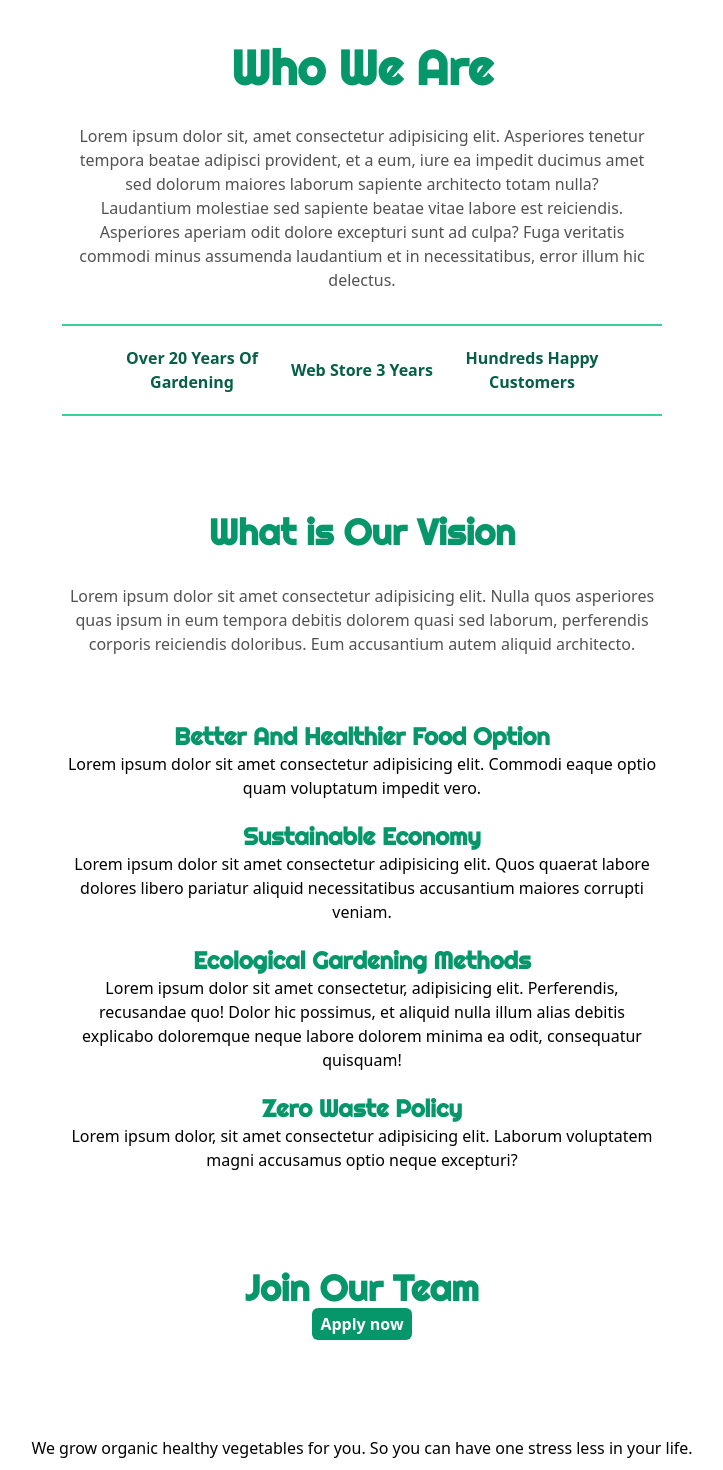
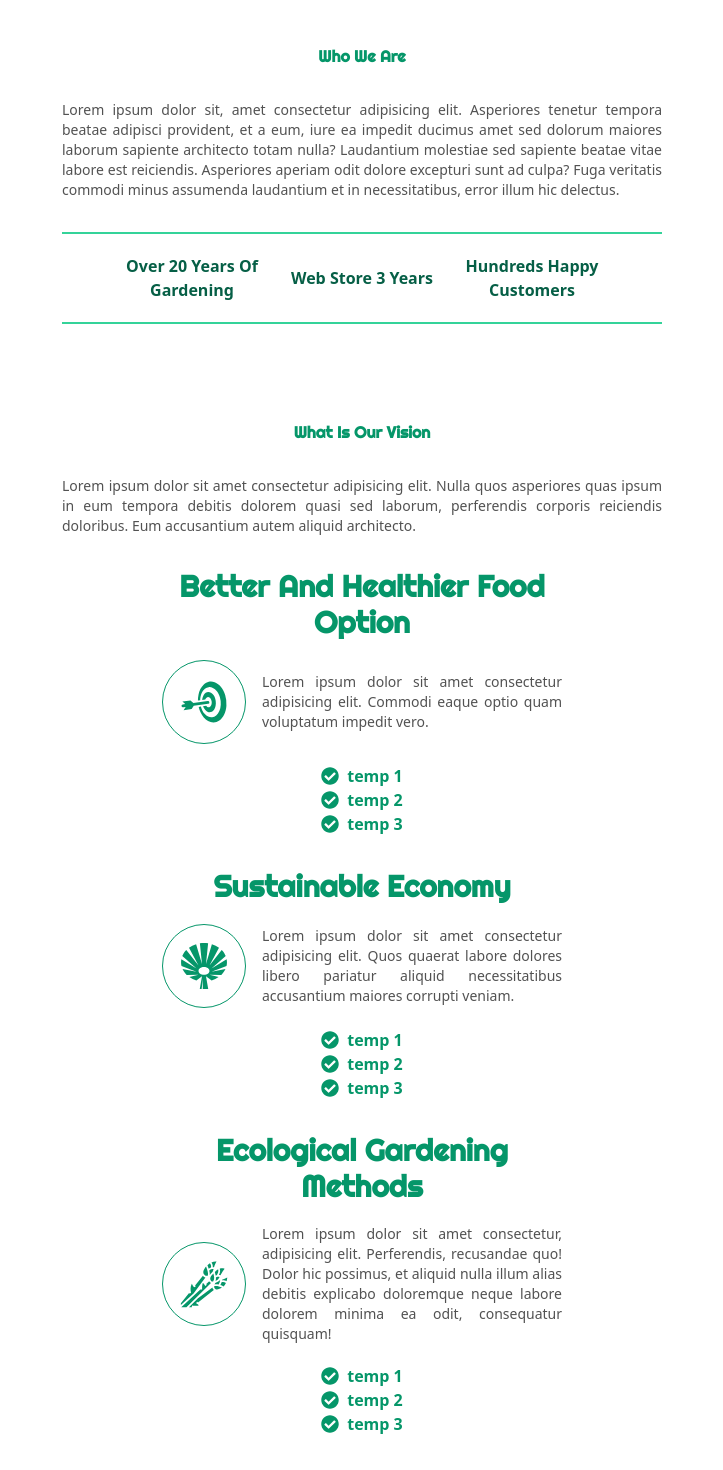
Before and after one commit to mojotron/shopping-cart, a React (Vite) app: page /about in a window 1280 px wide. Shown: the part 100-1570 px from the top of the page, without its empty margins (278-1001 px from the left). Built offline with nearby package versions, Linux system fonts and the light colour scheme.

Commit message:
add about page structure

```diff
--- a/src/pages/AboutPage/AboutPage.tsx
+++ b/src/pages/AboutPage/AboutPage.tsx
@@ -1,16 +1,78 @@
+import {
+  GiBullseye as IconTarget,
+  GiAbstract079 as IconFlower,
+  GiArrowDunk as IconNoWaste,
+  GiAsparagus as IconGarden,
+} from 'react-icons/gi';
+import { ReactNode } from 'react';
 import Button from '../../ui/Button/Button';
 import CheckLabel from '../../ui/CheckLabel/CheckLabel';
+import Heading from '../../ui/Heading/Heading';
+import PageSection from '../../ui/PageSection/PageSection';
+import Paragraph from '../../ui/Paragraph/Paragraph';
+import Banner from './components/Banner';
+import { useNavigate } from 'react-router-dom';
 
-// const TextBlock = () => {};
+type VisionType = {
+  title: string;
+  text: string;
+  icon: ReactNode;
+  bullets: string[];
+};
+const visionConfig: VisionType[] = [
+  {
+    title: 'better and healthier food option',
+    text: 'Lorem ipsum dolor sit amet consectetur adipisicing elit. Commodi eaque optio quam voluptatum impedit vero.',
+    icon: <IconTarget size={50} />,
+    bullets: ['temp 1', 'temp 2', 'temp 3'],
+  },
+  {
+    title: 'sustainable economy',
+    text: 'Lorem ipsum dolor sit amet consectetur adipisicing elit. Quos quaerat labore dolores libero pariatur aliquid necessitatibus accusantium maiores corrupti veniam.',
+    icon: <IconFlower size={50} />,
+    bullets: ['temp 1', 'temp 2', 'temp 3'],
+  },
+  {
+    title: 'ecological gardening methods',
+    text: 'Lorem ipsum dolor sit amet consectetur, adipisicing elit. Perferendis, recusandae quo! Dolor hic possimus, et aliquid nulla illum alias debitis explicabo doloremque neque labore dolorem minima ea odit, consequatur quisquam!',
+    icon: <IconGarden size={50} />,
+    bullets: ['temp 1', 'temp 2', 'temp 3'],
+  },
+  {
+    title: 'zero waste policy',
+    text: 'Lorem ipsum dolor, sit amet consectetur adipisicing elit. Laborum voluptatem magni accusamus optio neque excepturi?',
+    icon: <IconNoWaste size={50} />,
+    bullets: ['temp 1', 'temp 2', 'temp 3'],
+  },
+];
+
+const VisionBlock = ({ data }: { data: VisionType }) => {
+  return (
+    <div className="w-[400px] flex flex-col items-center gap-5">
+      <Heading level={3}>{data.title}</Heading>
+      <div className="flex items-center gap-4">
+        <div className="border border-emerald-600 rounded-full p-4 text-emerald-600">
+          {data.icon}
+        </div>
+        <Paragraph size="small">{data.text}</Paragraph>
+      </div>
+
+      <ul>
+        {data.bullets.map((ele) => (
+          <CheckLabel key={ele} label={ele} />
+        ))}
+      </ul>
+    </div>
+  );
+};
 
 const AboutPage = () => {
+  const navigate = useNavigate();
   return (
     <main className="flex flex-col gap-24 items-center text-center">
-      <section className="flex flex-col gap-8 max-w-[600px]">
-        <h1 className="font-bold text-5xl font-righteous text-emerald-600">
-          Who We Are
-        </h1>
-        <p className="text-neutral-600 px-4">
+      <PageSection>
+        <Heading level={1}>Who We Are</Heading>
+        <Paragraph size="small">
           Lorem ipsum dolor sit, amet consectetur adipisicing elit. Asperiores
           tenetur tempora beatae adipisci provident, et a eum, iure ea impedit
           ducimus amet sed dolorum maiores laborum sapiente architecto totam
@@ -18,80 +80,42 @@ const AboutPage = () => {
           reiciendis. Asperiores aperiam odit dolore excepturi sunt ad culpa?
           Fuga veritatis commodi minus assumenda laudantium et in
           necessitatibus, error illum hic delectus.
-        </p>
-        <div className="max-w-[600px] text-center font-lg font-bold text-emerald-800 border-y-2 border-emerald-400 flex items-center justify-center gap-5 p-5 capitalize">
-          <p className="w-[150px]">over 20 years of gardening</p>
-          <p className="w-[150px]">web Store 3 years</p>
-          <p className="w-[150px]">hundreds happy customers</p>
-        </div>
-      </section>
-      <section className="flex flex-col gap-8 max-w-[600px]">
-        <h2 className="font-bold text-4xl font-righteous text-emerald-600">
-          What is Our Vision
-        </h2>
-        <p className="text-neutral-600">
+        </Paragraph>
+        <Banner />
+      </PageSection>
+
+      <PageSection>
+        <Heading level={2}>What is Our Vision</Heading>
+        <Paragraph size="small">
           Lorem ipsum dolor sit amet consectetur adipisicing elit. Nulla quos
           asperiores quas ipsum in eum tempora debitis dolorem quasi sed
           laborum, perferendis corporis reiciendis doloribus. Eum accusantium
           autem aliquid architecto.
-        </p>
-        <ul></ul>
+        </Paragraph>
         {/*  */}
-        <div className="flex flex-col gap-5 items-center">
-          <div>
-            <h3 className="font-bold text-2xl font-righteous text-emerald-600 capitalize">
-              better and healthier food option
-            </h3>
-            <p>
-              Lorem ipsum dolor sit amet consectetur adipisicing elit. Commodi
-              eaque optio quam voluptatum impedit vero.
-            </p>
-          </div>
-          <div>
-            <h3 className="font-bold text-2xl font-righteous text-emerald-600 capitalize">
-              sustainable economy
-            </h3>
-            <p>
-              Lorem ipsum dolor sit amet consectetur adipisicing elit. Quos
-              quaerat labore dolores libero pariatur aliquid necessitatibus
-              accusantium maiores corrupti veniam.
-            </p>
-          </div>
-          <div>
-            <h3 className="font-bold text-2xl font-righteous text-emerald-600 capitalize">
-              ecological gardening methods
-            </h3>
-            <p>
-              Lorem ipsum dolor sit amet consectetur, adipisicing elit.
-              Perferendis, recusandae quo! Dolor hic possimus, et aliquid nulla
-              illum alias debitis explicabo doloremque neque labore dolorem
-              minima ea odit, consequatur quisquam!
-            </p>
-          </div>
-          <div>
-            <h3 className="font-bold text-2xl font-righteous text-emerald-600 capitalize">
-              zero waste policy
-            </h3>
-            <p>
-              Lorem ipsum dolor, sit amet consectetur adipisicing elit. Laborum
-              voluptatem magni accusamus optio neque excepturi?
-            </p>
-          </div>
+        <div className="flex flex-col gap-8 items-center">
+          {visionConfig.map((vision) => (
+            <VisionBlock key={vision.title} data={vision} />
+          ))}
         </div>
-        {/*  */}
-      </section>
-      <section>
-        <h2 className="font-bold text-4xl font-righteous text-emerald-600">
-          Join Our Team
-        </h2>
+      </PageSection>
+
+      <PageSection>
+        <Heading level={2}>Join Our Team</Heading>
         <Button onClick={() => {}}>Apply now</Button>
-      </section>
-      <section>
-        <h2>
-          We grow organic healthy vegetables for you. So you can have one stress
-          less in your life.
-        </h2>
-      </section>
+      </PageSection>
+
+      <PageSection>
+        <div className="bg-emerald-600 rounded-md p-16 flex flex-col items-center justify-center gap-8">
+          <Heading level={3} color="secondary">
+            We grow organic healthy vegetables for you. So you can have one
+            stress less in your life.
+          </Heading>
+          <Button type="remove" onClick={() => navigate('/store')}>
+            Go To Store
+          </Button>
+        </div>
+      </PageSection>
     </main>
   );
 };
--- /dev/null
+++ b/src/pages/AboutPage/components/Banner.tsx
@@ -0,0 +1,11 @@
+const Banner = () => {
+  return (
+    <div className="max-w-[600px] text-center font-lg font-bold text-emerald-800 border-y-2 border-emerald-400 flex items-center justify-center gap-5 p-5 capitalize">
+      <p className="w-[150px]">over 20 years of gardening</p>
+      <p className="w-[150px]">web Store 3 years</p>
+      <p className="w-[150px]">hundreds happy customers</p>
+    </div>
+  );
+};
+
+export default Banner;
--- a/src/pages/HomePage/HomePage.tsx
+++ b/src/pages/HomePage/HomePage.tsx
@@ -4,6 +4,7 @@ import testimonialData from '../../data/testimonials.json';
 import Testimonial from '../../components/Testimonial/Testimonial';
 import CheckLabel from '../../ui/CheckLabel/CheckLabel';
 import Heading from '../../ui/Heading/Heading';
+import Paragraph from '../../ui/Paragraph/Paragraph';
 
 const TextSide = ({
   title,
@@ -84,11 +85,11 @@ const HomePage = () => {
         <Heading level={1}>
           Get Fresh Vegetables From Ground Delivered to Your Table
         </Heading>
-        <p className="text-sm text-neutral-600">
+        <Paragraph size="small">
           Lorem ipsum dolor sit amet consectetur adipisicing elit. Placeat
           doloribus debitis nostrum odit, totam delectus corporis? Impedit
           repudiandae dolorum architecto?
-        </p>
+        </Paragraph>
       </header>
       <section>
         <TextAndImage
--- a/src/types/cssHelperTypes.ts
+++ b/src/types/cssHelperTypes.ts
@@ -1,6 +1,21 @@
-export enum ColorEnum {
+export enum HeadingColorEnum {
   primary = 'text-emerald-600',
   secondary = 'text-emerald-50',
 }
 
-export type ColorType = keyof typeof ColorEnum;
+export type HeadingColorType = keyof typeof HeadingColorEnum;
+
+export enum ParagraphColorEnum {
+  primary = 'text-neutral-600',
+  secondary = 'text-neutral-100',
+}
+
+export type ParagraphColorType = keyof typeof ParagraphColorEnum;
+
+export enum ParagraphSizeEnum {
+  large = 'text-lg',
+  medium = 'text-md',
+  small = 'text-sm',
+}
+
+export type ParagraphSizeType = keyof typeof ParagraphSizeEnum;
--- a/src/ui/Heading/Heading.tsx
+++ b/src/ui/Heading/Heading.tsx
@@ -1,15 +1,15 @@
 import { ReactNode } from 'react';
-import { ColorType, ColorEnum } from '../../types/cssHelperTypes';
+import { HeadingColorType, HeadingColorEnum } from '../../types/cssHelperTypes';
 
 type LevelType = 1 | 2 | 3 | 4 | 5 | 6;
 
 type PropsType = {
   level?: LevelType;
-  color?: ColorType;
+  color?: HeadingColorType;
   children: ReactNode;
 };
 
-const generalStyle = 'font-bold font-righteous';
+const generalStyle = 'font-bold font-righteous capitalize';
 
 const getTextSize = (level: number) => {
   switch (level) {
@@ -31,7 +31,7 @@ const getTextSize = (level: number) => {
 };
 
 const Heading = ({ level = 1, children, color = 'primary' }: PropsType) => {
-  const style = `${generalStyle} text-${getTextSize(level)} ${ColorEnum[color]}`;
+  const style = `${generalStyle} text-${getTextSize(level)} ${HeadingColorEnum[color]}`;
 
   switch (level) {
     case 1:
--- /dev/null
+++ b/src/ui/PageSection/PageSection.tsx
@@ -0,0 +1,13 @@
+import { ReactNode } from 'react';
+
+type PropsType = {
+  children: ReactNode;
+};
+
+const PageSection = ({ children }: PropsType) => {
+  return (
+    <section className="flex flex-col gap-8 max-w-[600px]">{children}</section>
+  );
+};
+
+export default PageSection;
--- a/src/ui/Paragraph/Paragraph.tsx
+++ b/src/ui/Paragraph/Paragraph.tsx
@@ -1,11 +1,29 @@
 import { ReactNode } from 'react';
+import {
+  ParagraphColorType,
+  ParagraphColorEnum,
+  ParagraphSizeType,
+  ParagraphSizeEnum,
+} from '../../types/cssHelperTypes';
 
 type PropsType = {
+  color?: ParagraphColorType;
+  size?: ParagraphSizeType;
   children: ReactNode;
 };
 
-const Paragraph = ({ children }: PropsType) => {
-  return <p>{children}</p>;
+const Paragraph = ({
+  color = 'primary',
+  size = 'medium',
+  children,
+}: PropsType) => {
+  return (
+    <p
+      className={`${ParagraphColorEnum[color]} ${ParagraphSizeEnum[size]} text-justify`}
+    >
+      {children}
+    </p>
+  );
 };
 
 export default Paragraph;
```
